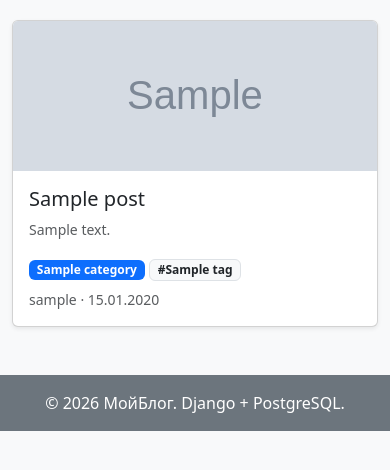
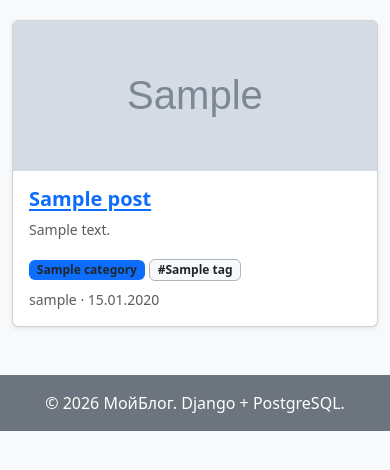
Before and after one commit to sulik1976/django-blog, a Django app: page / in a window 390 px wide. Shown: the part 166-636 px from the top of the page. Run offline with Django 5.2, Linux system fonts and the light colour scheme; tables that the repository leaves empty hold one stand-in row (values such as "Sample post"); grey boxes marked "Sample" are stand-in pictures.

Commit message:
fix: make post card links clearly visible on mobile (blue + underline)

```diff
--- a/static/css/style.css
+++ b/static/css/style.css
@@ -263,3 +263,87 @@ body {
         height: 150px;
     }
 }
+
+/* ─────────────────────────────────────────────────────────────
+   ССЫЛКИ В КАРТОЧКАХ СТАТЕЙ (чтобы было видно, что это ссылка)
+   ───────────────────────────────────────────────────────────── */
+
+.post-card .card-title a {
+    color: #0d6efd !important;
+    text-decoration: none;
+    transition: color 0.15s ease;
+}
+
+.post-card .card-title a:hover {
+    color: #0a58ca !important;
+    text-decoration: underline;
+}
+
+/* Ссылки-бейджи (категории, теги) в карточках */
+.post-card .badge {
+    color: inherit;
+}
+
+.post-card a.badge.bg-primary:hover,
+.post-card a.badge.bg-light:hover {
+    text-decoration: none;
+    opacity: 0.85;
+}
+
+/* ─────────────────────────────────────────────────────────────
+   ССЫЛКИ НА КАРТОЧКАХ СТАТЕЙ (гарантированно видны везде)
+   ───────────────────────────────────────────────────────────── */
+
+/* Обычная ссылка в заголовке карточки */
+.post-card .card-title a,
+.post-card h2.card-title a,
+.post-card .card-body a.card-link,
+article.post-card h2 a {
+    color: #0d6efd !important;
+    text-decoration: none !important;
+    font-weight: 600;
+    transition: color 0.15s ease, text-decoration 0.15s ease;
+}
+
+.post-card .card-title a:hover,
+.post-card h2.card-title a:hover {
+    color: #0a58ca !important;
+    text-decoration: underline !important;
+}
+
+/* ─────────────────────────────────────────────────────────────
+   МОБИЛЬНАЯ ВЕРСИЯ — усиленная видимость ссылок
+   ───────────────────────────────────────────────────────────── */
+@media (max-width: 768px) {
+    /* Ссылка-заголовок карточки: делаем цветным + подчёркнутым */
+    .post-card .card-title a,
+    .post-card h2.card-title a,
+    .post-card h2 a {
+        color: #0d6efd !important;
+        text-decoration: underline !important;
+        text-decoration-thickness: 1px;
+        text-underline-offset: 3px;
+        font-weight: 600;
+    }
+
+    /* Убираем возможный тёмный цвет от Bootstrap text-dark */
+    .post-card .card-title a.text-dark,
+    .post-card h2 a.text-dark,
+    .post-card a.text-dark {
+        color: #0d6efd !important;
+    }
+
+    /* Ссылки в тексте статьи (Markdown) — тоже заметные */
+    .post-content a {
+        color: #0d6efd !important;
+        text-decoration: underline !important;
+        text-decoration-thickness: 1px;
+        text-underline-offset: 3px;
+    }
+
+    /* Бейджи (категории, теги) — чуть контрастнее */
+    .post-card a.badge.bg-light {
+        color: #212529 !important;
+        border: 1px solid #adb5bd !important;
+    }
+}
```
